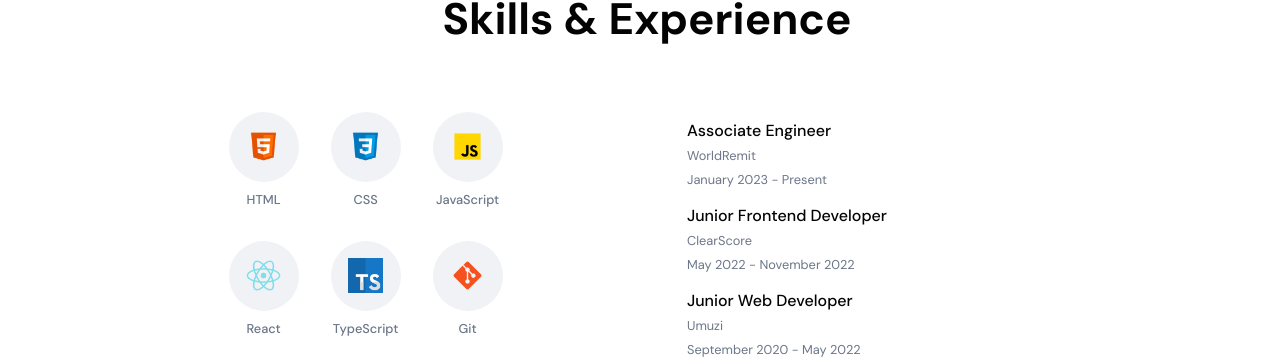
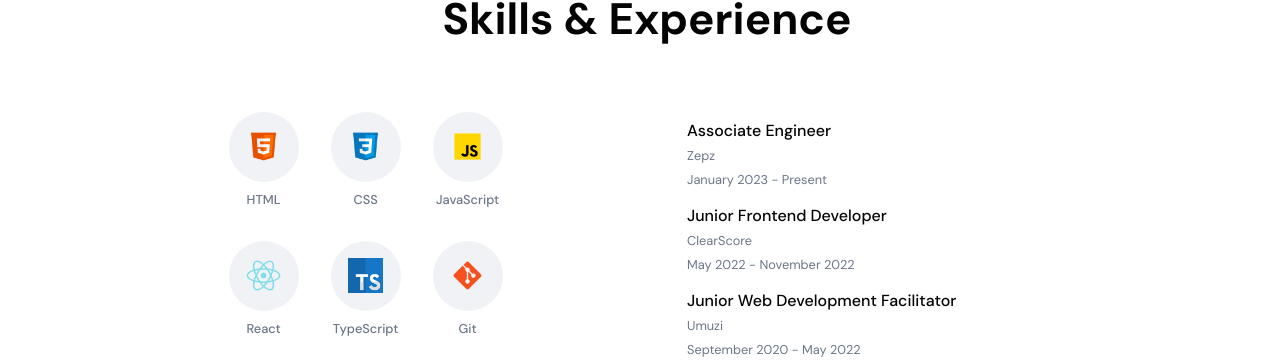
Before and after one commit to Babalwa01/babalwa-mbolekwa, a React (Create React App) app: page / in a window 1280 px wide. Shown: the part 2958-3319 px from the top of the page. Built offline with nearby package versions, Linux system fonts and the light colour scheme; a web font is replaced by a local one.

Commit message:
updated work info

```diff
--- a/src/container/Skills/Skills.jsx
+++ b/src/container/Skills/Skills.jsx
@@ -9,7 +9,7 @@ const Skills = () => {
   const experienceData = [
     {
       name: "Associate Engineer",
-      company: "WorldRemit",
+      company: "Zepz",
       description: "Fullstack Development",
       time: "January 2023 - Present",
     },
@@ -20,7 +20,7 @@ const Skills = () => {
       time: "May 2022 - November 2022",
     },
     {
-      name: "Junior Web Developer",
+      name: "Junior Web Development Facilitator",
       company: "Umuzi",
       description:
         "Enhanced and maintained a webapp learning platform called Tilde",
```
